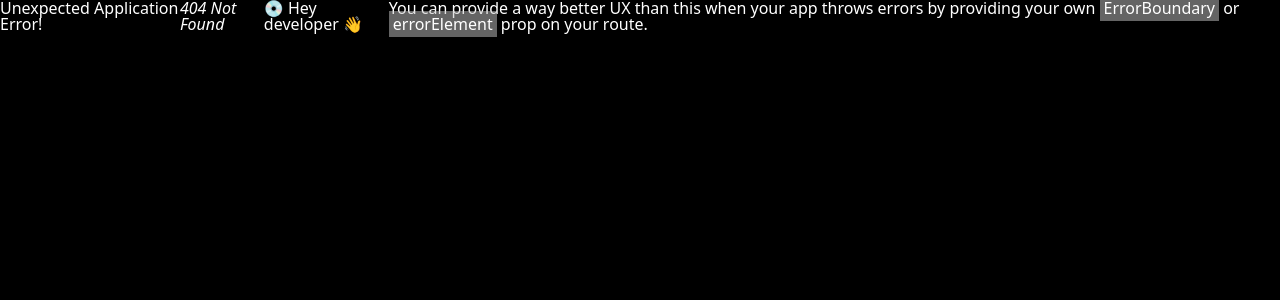
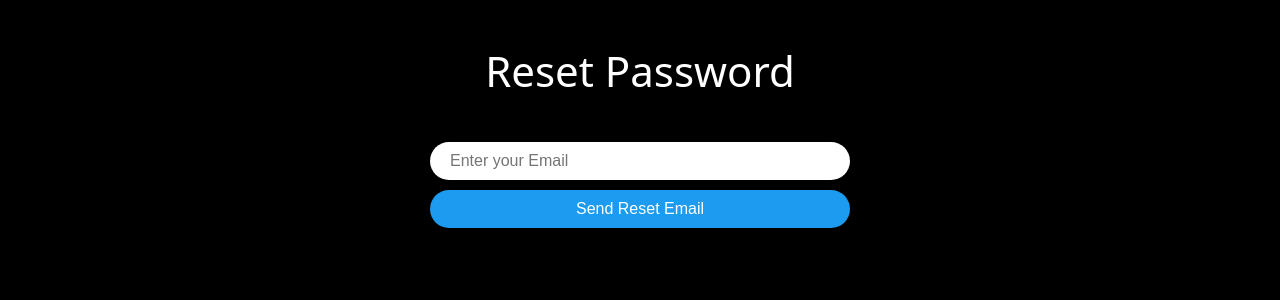
Before and after one commit to devlunch4/nomadcoders_nwitter, a React (Vite) app: page /reset-password in a window 1280 px wide. Before the commit this address had no page. Shown: the top 300 px of the page. Built offline with nearby package versions, Linux system fonts and the light colour scheme.

Commit message:
Created reset PW #3.6 Recap (08:22)

```diff
--- a/src/App.tsx
+++ b/src/App.tsx
@@ -11,6 +11,7 @@ import LoadingScreen from "./components/loading-screen";
 import { auth } from "./firebase";
 import { styled } from "styled-components";
 import ProtectedRoute from "./components/protected-route";
+import ResetPassword from "./routes/reset-password";
 
 const router = createBrowserRouter([
   {
@@ -42,6 +43,10 @@ const router = createBrowserRouter([
   {
     path: "/create-account",
     element: <CreateAccount />,
+  },
+  {
+    path: "/reset-password",
+    element: <ResetPassword />,
   },
 ]);
 
--- a/src/routes/login.tsx
+++ b/src/routes/login.tsx
@@ -90,6 +90,9 @@ export default function CreateAccount() {
         Don't have an account?{" "}
         <Link to="/create-account">Create One &rarr;</Link>
       </Switcher>
+      <Switcher>
+        Foggot Your Password? <Link to="/reset-password">Click Here &rarr;</Link>
+      </Switcher>
       <GithubButton />
     </Wrapper>
   );
--- /dev/null
+++ b/src/routes/reset-password.tsx
@@ -0,0 +1,63 @@
+import { useState } from "react";
+import { useNavigate } from "react-router-dom";
+import { sendPasswordResetEmail } from "firebase/auth";
+import { auth } from "../firebase";
+import {
+  Error,
+  Input,
+  Title,
+  Wrapper,
+  Form,
+} from "../components/auth-components";
+
+export default function ResetPassword() {
+  const [email, setEmail] = useState("");
+  const [error, setError] = useState("");
+  const [isLoading, setLoading] = useState(false);
+  const navigate = useNavigate();
+
+  // 이메일 입력값 변경 핸들러
+  const onChange = (e: React.ChangeEvent<HTMLInputElement>) =>
+    setEmail(e.target.value);
+
+  // 폼 제출 핸들러
+  const onSubmit = async (e: React.FormEvent<HTMLFormElement>) => {
+    e.preventDefault();
+
+    // 이메일이 비어있거나 로딩 중이면 실행 중단
+    if (!email.trim() || isLoading) return;
+
+    try {
+      setLoading(true);
+      setError(""); // 이전 에러 초기화
+      await sendPasswordResetEmail(auth, email); // 비밀번호 재설정 이메일 전송
+      navigate("/login"); // 성공 시 로그인 페이지로 이동
+    } catch (error: any) {
+      // any로 타입 지정 (혹은 unknown 후 narrowing 가능)
+      setError(error.message); // 에러 메시지 표시
+    } finally {
+      setLoading(false); // 로딩 상태 해제
+    }
+  };
+
+  return (
+    <Wrapper>
+      <Title>Reset Password</Title>
+      <Form onSubmit={onSubmit}>
+        <Input
+          type="email"
+          value={email}
+          onChange={onChange}
+          placeholder="Enter your Email"
+          required
+        />
+        <Input
+          type="submit"
+          value={isLoading ? "Sending..." : "Send Reset Email"}
+          disabled={isLoading}
+        />
+      </Form>
+      {error && <Error>{error}</Error>}
+    </Wrapper>
+  );
+}
```
